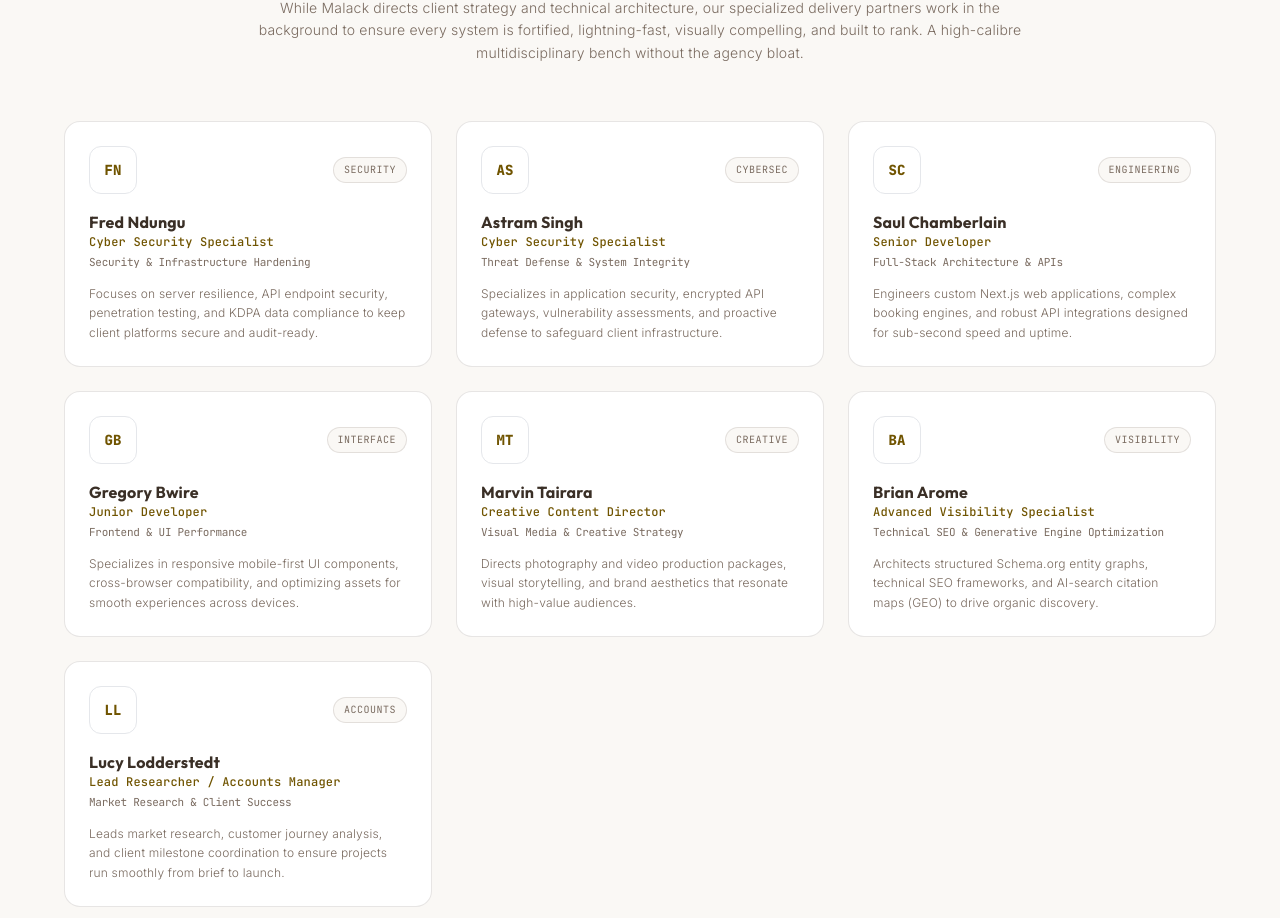
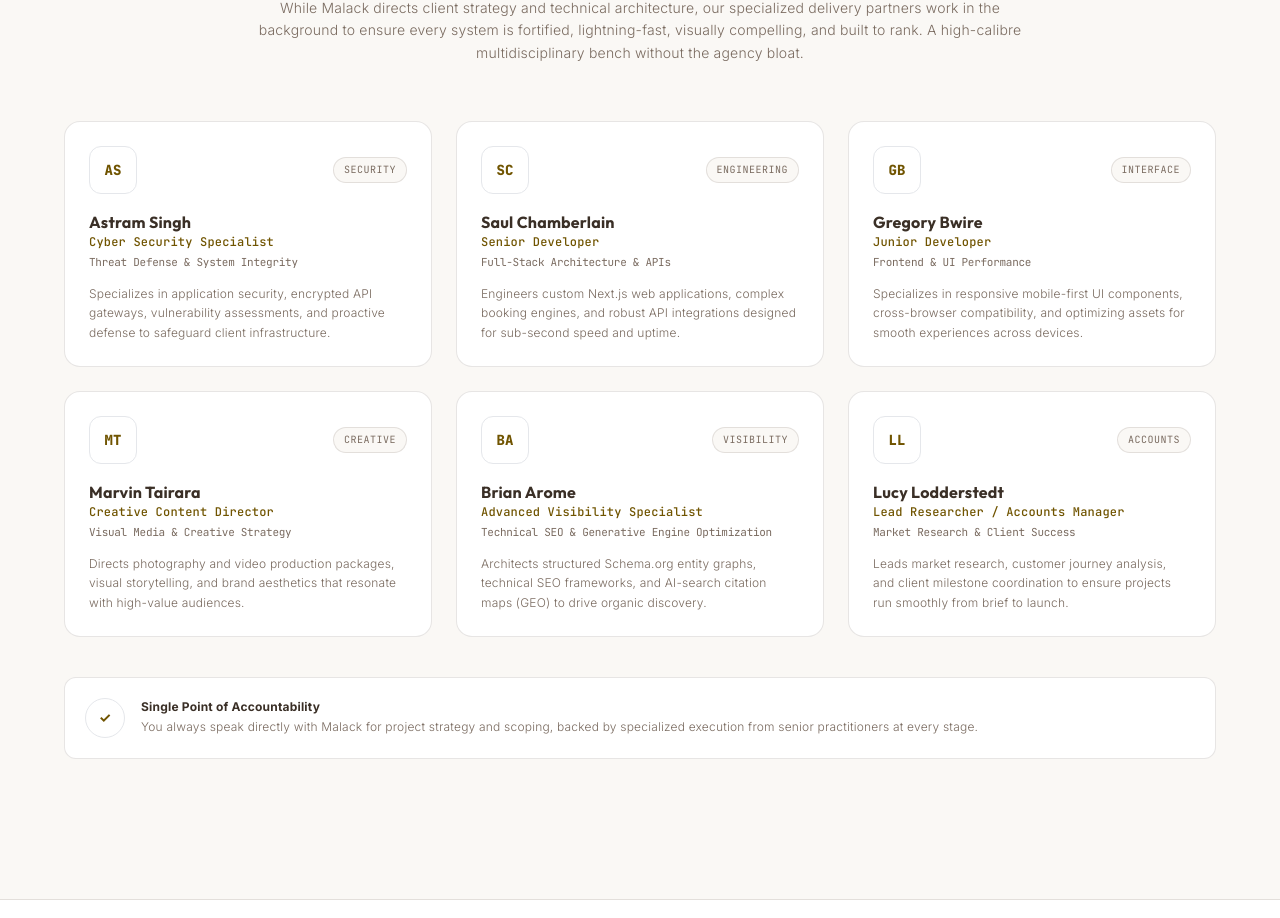
Before and after one commit to malackbwanapro-web/goldfish-digital-site, a Next.js app: page /about in a window 1280 px wide. Shown: the part 1840-2758 px from the top of the page. Built offline with nearby package versions, Linux system fonts and the light colour scheme; no server answers.

Commit message:
chore(about): remove Fred Ndungu from team roster

```diff
--- a/app/about/page.tsx
+++ b/app/about/page.tsx
@@ -77,18 +77,10 @@ interface TeamMember {
 
 const teamMembers: TeamMember[] = [
   {
-    name: 'Fred Ndungu',
-    role: 'Cyber Security Specialist',
-    discipline: 'Security & Infrastructure Hardening',
-    tag: 'SECURITY',
-    initials: 'FN',
-    bio: 'Focuses on server resilience, API endpoint security, penetration testing, and KDPA data compliance to keep client platforms secure and audit-ready.',
-  },
-  {
     name: 'Astram Singh',
     role: 'Cyber Security Specialist',
     discipline: 'Threat Defense & System Integrity',
-    tag: 'CYBERSEC',
+    tag: 'SECURITY',
     initials: 'AS',
     bio: 'Specializes in application security, encrypted API gateways, vulnerability assessments, and proactive defense to safeguard client infrastructure.',
   },
```
